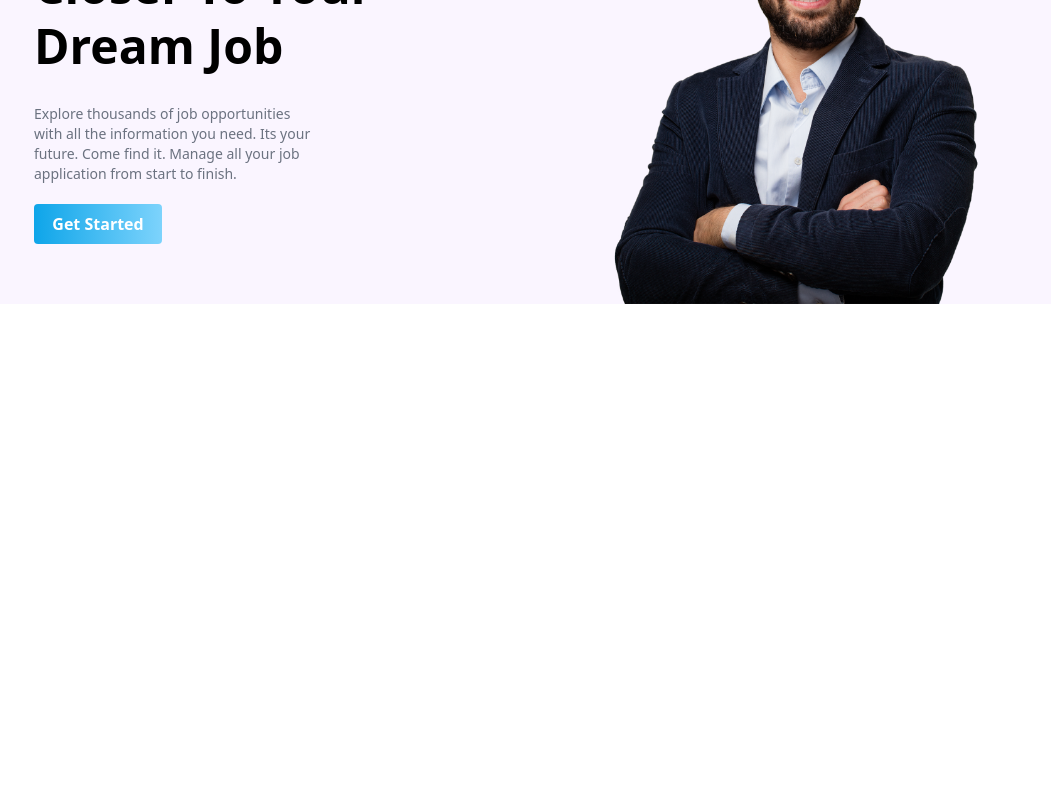
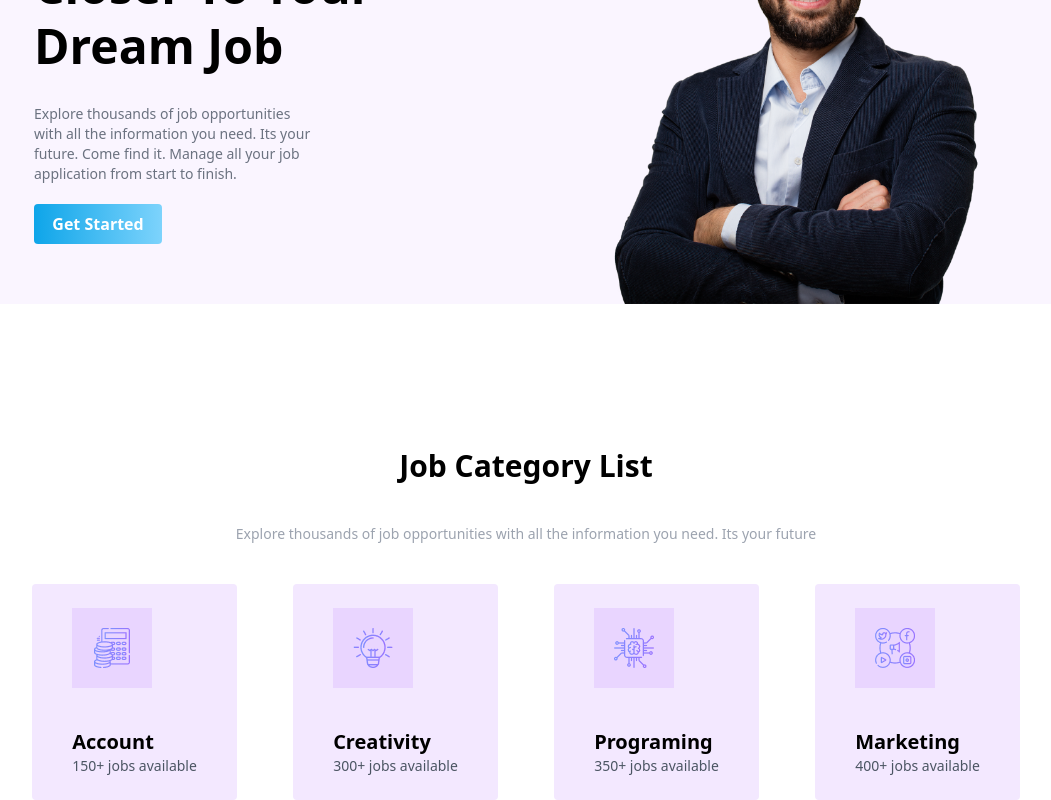
Before and after one commit to programmerasif/Job-hub, a React (Vite) app: page / in a window 1280 px wide. Shown: the part 267-1067 px from the top of the page, without its empty margins (114-1165 px from the left). Before the commit the page ends 800 px from the top, so only its background shows below. Built offline with nearby package versions, Linux system fonts and the light colour scheme.

Commit message:
Job Category List doen

```diff
--- /dev/null
+++ b/public/jobCatagory.json
@@ -0,0 +1,27 @@
+[
+    {
+        "id": "1",
+        "title": "Account",
+        "description": "150+ jobs available",
+        "image": "../src/assets/Icons/accounts 1.png"
+    },
+    {
+      "id": "2",
+      "title": "Creativity",
+      "description": "300+ jobs available",
+      "image": "../src/assets/Icons/business 1.png"
+    },
+    {
+     "id": "3",
+      "title": "Programing",
+      "description": "350+ jobs available",
+      "image": "../src/assets/Icons/chip 1.png"
+    },
+    {
+        "id": "24",
+        "title": "Marketing",
+        "description": "400+ jobs available",
+        "image": "../src/assets/Icons/social-media 1.png"
+    }
+
+  ]
--- /dev/null
+++ b/src/components/CategoryCard/Categorycard.jsx
@@ -0,0 +1,19 @@
+import React from 'react';
+
+const Categorycard = ({infos}) => {
+    console.log(infos);
+    const {title,description,image} = infos
+    return (
+        <>
+             <div className='flex items-center justify-around '>
+               <div className='bg-purple-100 px-10 py-6 text-start rounded'>
+               <img src={image} alt="" className='mb-10 bg-purple-200 p-5'/>
+                <h5 className='text-xl font-semibold'>{title}</h5>
+                <h5 className='text-sm text-gray-600'>{description}</h5>
+               </div>
+             </div>
+        </>
+    );
+};
+
+export default Categorycard;
--- a/src/components/ErrorPage/ErrorPage.jsx
+++ b/src/components/ErrorPage/ErrorPage.jsx
@@ -4,13 +4,13 @@ import { FaceFrownIcon } from '@heroicons/react/24/solid'
 
 const ErrorPage = () => {
     const {status,statusText} = useRouteError();
-    console.error(status);
+
 
     return (
         <>
            <div className='flex flex-col items-center justify-center mx-auto h-[80vh]'>
            <FaceFrownIcon className="h-32 w-32 text-red-500 text-center" />
-            <h3 className='text-3xl font-bold'><span className='text-4xl'>{status}</span> {statusText}</h3>
+            <h3 className='text-3xl font-bold'><span className='text-4xl'>{status? status : '404'}</span> {statusText ? statusText : 'Not Found'}</h3>
            </div>
         </>
     );
--- a/src/components/Home/Home.jsx
+++ b/src/components/Home/Home.jsx
@@ -1,9 +1,14 @@
 import React from 'react';
 import Img from '../../assets/All Images/P3OLGJ1 copy 1.png'
+import { useLoaderData } from 'react-router-dom';
+import Categorycard from '../CategoryCard/Categorycard';
 
 const Home = () => {
+    const data = useLoaderData()
+
     return (
         <div>
+            {/* banner section */}
             <section className=' bg-purple-50'>
                 <div className='md:flex justify-between items-center w-4/5 mx-auto'>
                 <div className='md:w-[50%] p-5 flex flex-col justify-start'>
@@ -18,6 +23,16 @@ const Home = () => {
                 </div>
                 </div>
             </section>
+            {/*Job Category List section  */}
+            <section className='mt-36'>
+                <h4 className='text-2xl md:text-3xl font-semibold mb-10'>Job Category List</h4>
+                <p className='text-sm text-gray-400'>Explore thousands of job opportunities with all the information you need. Its your future</p>
+                <div className='grid grid-cols-1 md:grid-cols-4 w-4/5 mx-auto mt-10  gap-5'>
+                {
+                    data.map(infos => <Categorycard  key={infos.id} infos={infos}/>)
+                }
+                </div>
+            </section>
         </div>
     );
 };
--- a/src/main.jsx
+++ b/src/main.jsx
@@ -22,6 +22,7 @@ const router = createBrowserRouter([
       {
         path: "/",
         element: <Home />,
+        loader: () => fetch(`jobCatagory.json`)
       },
       {
         path: '/statistics',
@@ -34,6 +35,7 @@ const router = createBrowserRouter([
       {
         path: '/blog',
         element: <Blog />
+
       }
     ],
   },
```
